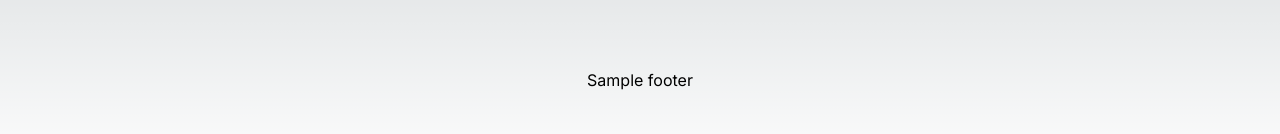
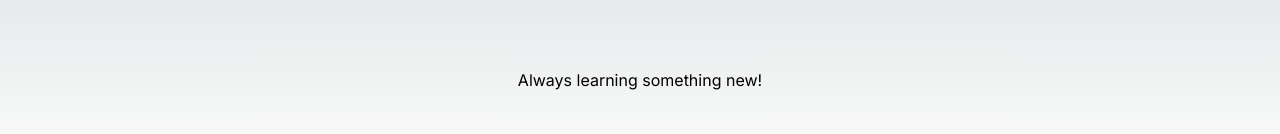
Before and after one commit to KemptCode/KemptCode.github.io, a Next.js app: page /#/ in a window 1280 px wide. Shown: the part 614-748 px from the top of the page. Built offline with nearby package versions, Linux system fonts and the light colour scheme.

Commit message:
Footer text

```diff
--- a/components/footer/Footer.tsx
+++ b/components/footer/Footer.tsx
@@ -5,7 +5,7 @@ export default function Footer() {
   return (
     // sample portfolio footer with links to social media
     <footer className={styles.footer}>
-      Sample footer
+      Always learning something new!
     </footer>
   )
 }
```
